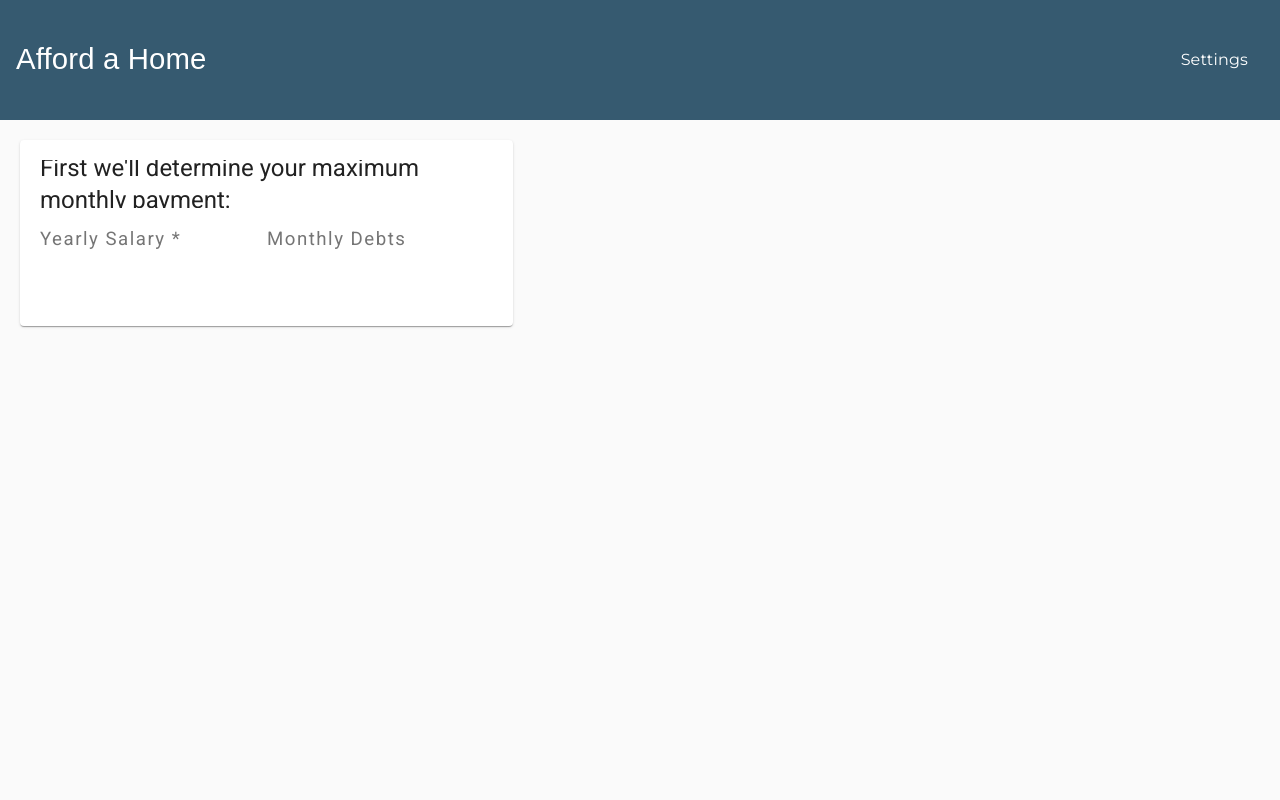
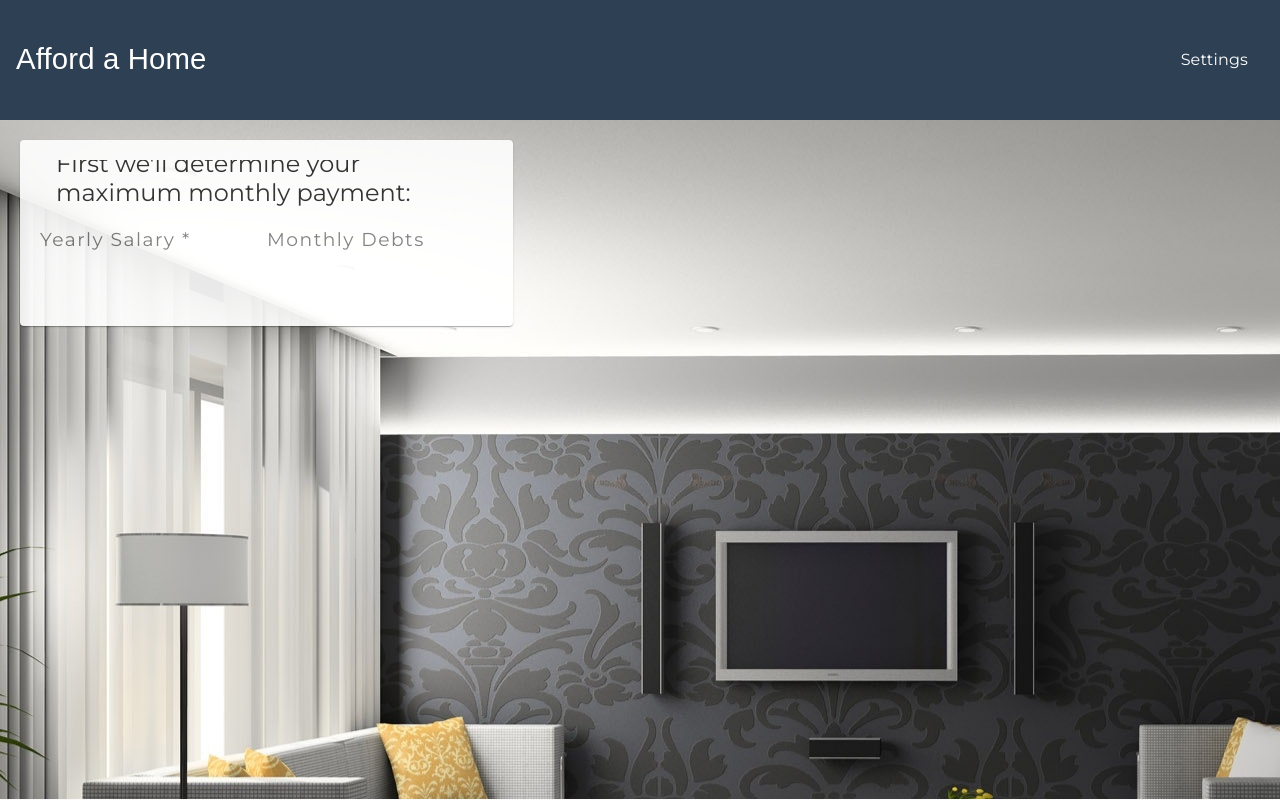
Before and after one commit to carsonsturtevant/afford-a-home, an Angular app: page /budgeter in a window 1280 px wide. Built offline with nearby package versions, Linux system fonts and the light colour scheme; a web font is replaced by a local one.

Commit message:
lots of design added

```diff
--- a/src/app/budgeter/budgeter.component.html
+++ b/src/app/budgeter/budgeter.component.html
@@ -1,9 +1,15 @@
+<div class="container">
   <mat-grid-list cols="12" rowHeight="28.2vh">
     <mat-grid-tile [colspan]="5">
       <mat-card>
         <mat-grid-list cols="2" rowHeight="33%">
           <mat-grid-tile [colspan]="2">
-            <div class="mat-headline">First we'll determine your maximum monthly payment:</div>
+            <mat-card-header>
+              <mat-card-title>
+                  <span class="bold">First we'll determine your maximum monthly payment:</span>
+              </mat-card-title>
+            </mat-card-header>
+              <!-- <div class="mat-headline bold">First we'll determine your maximum monthly payment:</div> -->
           </mat-grid-tile>
           <mat-grid-tile>
             <mat-form-field autocomplete="false">
@@ -24,7 +30,7 @@
           </mat-grid-tile>
           <mat-grid-tile [colspan]="2">
             <div *ngIf="yearlySalary">
-            <div class="mat-title" style="margin-bottom: 0">You can afford up to <span class="green">${{suggestedMonthlyPayment() | number:'1.0-0'}}</span> per month.</div>
+              <div class="" style="margin-bottom: 0">You can afford up to <span class="money-text">${{suggestedMonthlyPayment() | number:'1.0-0'}}</span> per month.</div>
             </div>
           </mat-grid-tile>
         </mat-grid-list>
@@ -86,21 +92,21 @@
           </mat-grid-tile>
           <mat-grid-tile>
             <mat-form-field>
-            <input type="text" [(ngModel)]="insuranceFormatted" (blur)="formatInsurance($event)" matInput placeholder="Insurance">
+              <input type="text" [(ngModel)]="insuranceFormatted" (blur)="formatInsurance($event)" matInput placeholder="Insurance / mo">
             </mat-form-field>
           </mat-grid-tile>
           <mat-grid-tile>
             <mat-form-field>
-            <input type="text" [(ngModel)]="hoaFormatted" (blur)="formatHoa($event)" matInput placeholder="HOA">
+              <input type="text" [(ngModel)]="hoaFormatted" (blur)="formatHoa($event)" matInput placeholder="HOA / mo">
             </mat-form-field>
           </mat-grid-tile>
           <mat-grid-tile>
             <mat-form-field>
-            <input type="text" [(ngModel)]="pmiFormatted" (blur)="formatPmi($event)" matInput placeholder="PMI">
+              <input type="text" [(ngModel)]="pmiFormatted" (blur)="formatPmi($event)" matInput placeholder="PMI / mo">
             </mat-form-field>
           </mat-grid-tile>
           <mat-grid-tile>
-          <div class="mat-title" style="margin-bottom: 0">Estimated home price: ${{suggestedHomePrice() | number:'1.0-0'}} with ${{suggestedDownPayment() | number:'1.0-0'}} down.</div>
+            <div class="mat-title" style="margin-bottom: 0">Estimated home price: <span class="money-text">${{suggestedHomePrice() | number:'1.0-0'}}</span> with ${{suggestedDownPayment() | number:'1.0-0'}} down.</div>
           </mat-grid-tile>
         </mat-grid-list>
       </mat-card>
@@ -109,3 +115,4 @@
 
     </mat-grid-tile>
   </mat-grid-list>
+</div>
--- a/src/app/budgeter/budgeter.component.scss
+++ b/src/app/budgeter/budgeter.component.scss
@@ -1,5 +1,6 @@
 .container {
-    margin: 20px;
+    background-image: url("../../assets/house-background.jpg");
+    //opacity: .5;
 }
 
 .red-text {
@@ -10,8 +11,9 @@
     font-size: 100px !important;
 }
 
-.green {
+.money-text {
     color: green;
+    font-size: 25pt !important
 }
 
 mat-grid-tile {
@@ -23,11 +25,13 @@ mat-card {
     padding: 20px;
     width: 100%;
     height: calc(100% - 80px);
+    opacity: .9;
 }
 
-mat-card-header {
+mat-card-title {
     //padding: 20px;
-    font-size: 20pt;
+    font-size: 18pt !important;
+    text-align: left !important;
 }
 
 mat-form-field {
@@ -39,3 +43,7 @@ mat-form-field {
 .mat-headline {
     margin-bottom: 0 !important;
 }
+
+.bold {
+    font-weight: 500 !important;
+}
--- a/src/generated-theme.scss
+++ b/src/generated-theme.scss
@@ -8,22 +8,22 @@
 // have to load a single css file for Angular Material in your app.
 
 // Fonts
-@import url('https://fonts.googleapis.com/css?family=Roboto:300,400,500');
+@import url('https://fonts.googleapis.com/css?family=Montserrat&display=swap');
 
 $fontConfig: (
-  display-4: mat-typography-level(112px, 112px, 300, 'Roboto', -0.0134em),
-  display-3: mat-typography-level(56px, 56px, 400, 'Roboto', -0.0089em),
-  display-2: mat-typography-level(45px, 48px, 400, 'Roboto', 0.0000em),
-  display-1: mat-typography-level(34px, 40px, 400, 'Roboto', 0.0074em),
-  headline: mat-typography-level(24px, 32px, 400, 'Roboto', 0.0000em),
-  title: mat-typography-level(20px, 32px, 500, 'Roboto', 0.0075em),
-  subheading-2: mat-typography-level(16px, 28px, 400, 'Roboto', 0.0094em),
-  subheading-1: mat-typography-level(15px, 24px, 500, 'Roboto', 0.0067em),
-  body-2: mat-typography-level(14px, 24px, 500, 'Roboto', 0.0179em),
-  body-1: mat-typography-level(14px, 20px, 400, 'Roboto', 0.0179em),
-  button: mat-typography-level(14px, 14px, 500, 'Roboto', 0.0893em),
-  caption: mat-typography-level(12px, 20px, 400, 'Roboto', 0.0333em),
-  input: mat-typography-level(inherit, 1.125, 400, 'Roboto', 1.5px)
+  display-4: mat-typography-level(112px, 112px, 300, 'Montserrat', -0.0134em),
+  display-3: mat-typography-level(56px, 56px, 400, 'Montserrat', -0.0089em),
+  display-2: mat-typography-level(45px, 48px, 400, 'Montserrat', 0.0000em),
+  display-1: mat-typography-level(34px, 40px, 400, 'Montserrat', 0.0074em),
+  headline: mat-typography-level(24px, 32px, 400, 'Montserrat', 0.0000em),
+  title: mat-typography-level(20px, 32px, 500, 'Montserrat', 0.0075em),
+  subheading-2: mat-typography-level(16px, 28px, 400, 'Montserrat', 0.0094em),
+  subheading-1: mat-typography-level(15px, 24px, 500, 'Montserrat', 0.0067em),
+  body-2: mat-typography-level(14px, 24px, 500, 'Montserrat', 0.0179em),
+  body-1: mat-typography-level(14px, 20px, 400, 'Montserrat', 0.0179em),
+  button: mat-typography-level(14px, 14px, 500, 'Montserrat', 0.0893em),
+  caption: mat-typography-level(12px, 20px, 400, 'Montserrat', 0.0333em),
+  input: mat-typography-level(inherit, 1.125, 400, 'Montserrat', 1.5px)
 );
 
 // Foreground Elements
@@ -143,7 +143,7 @@ $mat-dark-theme-background: (
 // Theme Config
 
 body {
-  --primary-color: #365a70;
+  --primary-color: #2E4053;
   --primary-lighter-color: #c3ced4;
   --primary-darker-color: #223f53;
   --text-primary-color: #{$light-primary-text};
@@ -152,7 +152,7 @@ body {
 }
 
 $mat-primary: (
-  main: #365a70,
+  main: #2E4053,
   lighter: #c3ced4,
   darker: #223f53,
   200: #365a70, // For slide toggle,
--- a/src/styles.scss
+++ b/src/styles.scss
@@ -4,5 +4,5 @@
 body {
     margin: 0px !important;
     padding: 0px !important;
-    font-family: Roboto, "Helvetica Neue", sans-serif;
+    font-family: Montserrat;
 }
```
Also changed, not shown: src/assets/house-background.jpg (added). Lines whose indentation alone changed are shown as unchanged.
